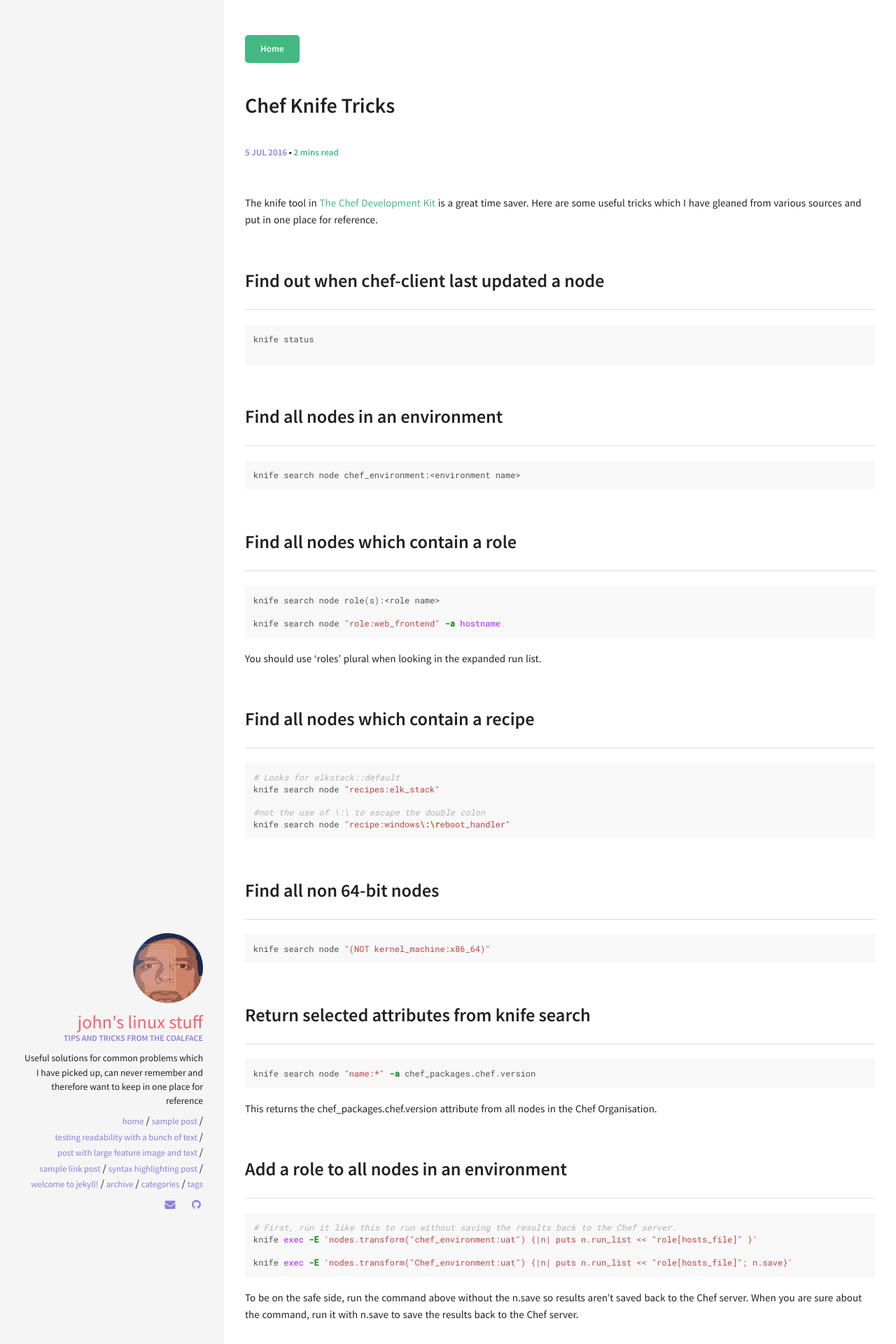
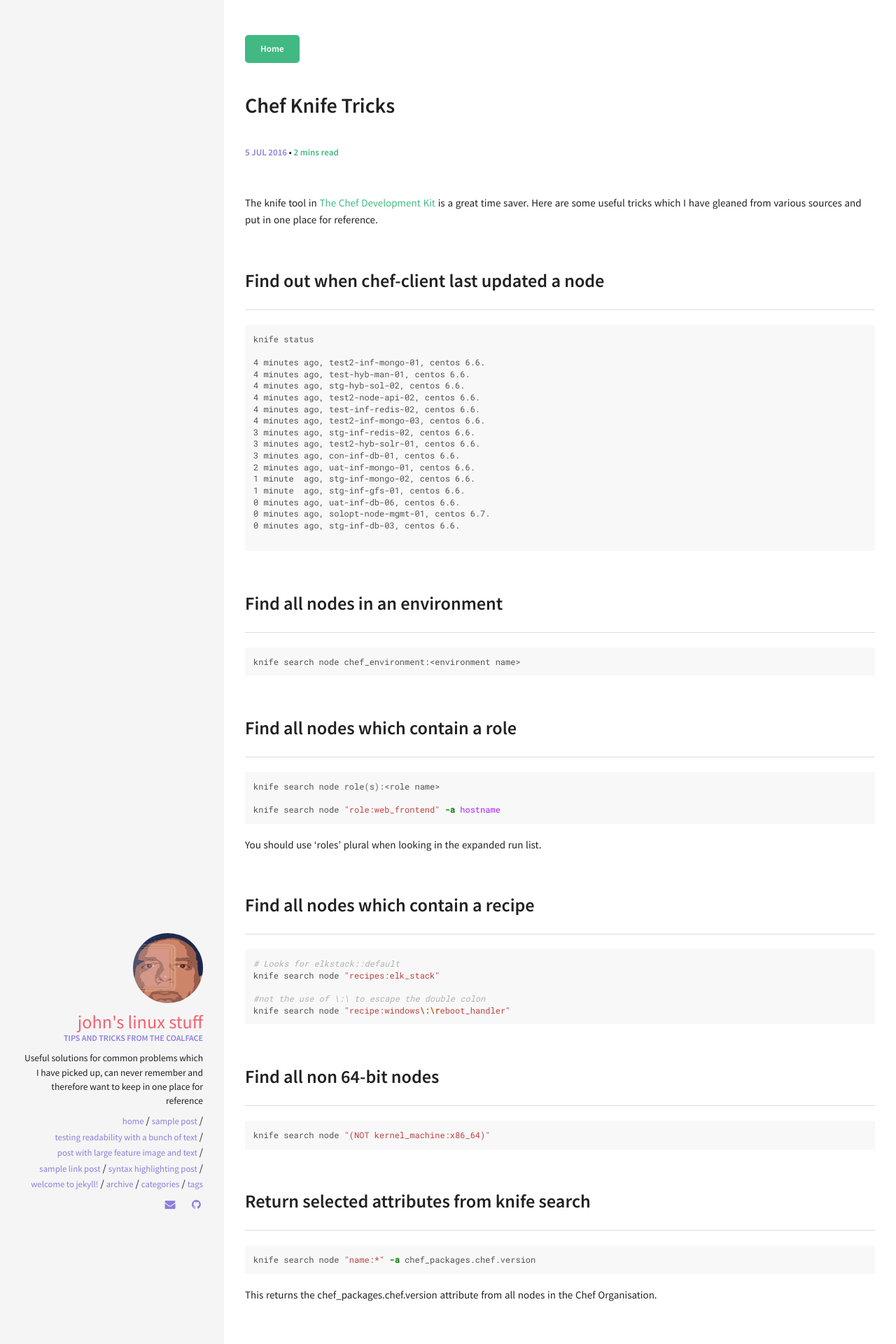
Before and after one commit to jehudson/gonad_blog, a Jekyll site: the page built from _posts/2016-07-05-chef-knife-tricks.md, in a window 1280 px wide. Shown: the top 1920 px of the page at 70% size. Built offline with Jekyll 4.4.1, drawn with Linux system fonts in a browser that asks for light colours.

Commit message:
bundle install

````diff
--- a/_posts/2016-07-05-chef-knife-tricks.md
+++ b/_posts/2016-07-05-chef-knife-tricks.md
@@ -12,6 +12,22 @@ The knife tool in [The Chef Development Kit](https://downloads.chef.io/chefdk "C
 ## Find out when chef-client last updated a node
 ```bash
 knife status
+
+4 minutes ago, test2-inf-mongo-01, centos 6.6.
+4 minutes ago, test-hyb-man-01, centos 6.6.
+4 minutes ago, stg-hyb-sol-02, centos 6.6.
+4 minutes ago, test2-node-api-02, centos 6.6.
+4 minutes ago, test-inf-redis-02, centos 6.6.
+4 minutes ago, test2-inf-mongo-03, centos 6.6.
+3 minutes ago, stg-inf-redis-02, centos 6.6.
+3 minutes ago, test2-hyb-solr-01, centos 6.6.
+3 minutes ago, con-inf-db-01, centos 6.6.
+2 minutes ago, uat-inf-mongo-01, centos 6.6.
+1 minute  ago, stg-inf-mongo-02, centos 6.6.
+1 minute  ago, stg-inf-gfs-01, centos 6.6.
+0 minutes ago, uat-inf-db-06, centos 6.6.
+0 minutes ago, solopt-node-mgmt-01, centos 6.7.
+0 minutes ago, stg-inf-db-03, centos 6.6.
 
 ```
 
````
Also changed, not shown: Gemfile (added, +8 -0 lines), Gemfile.lock (added).
